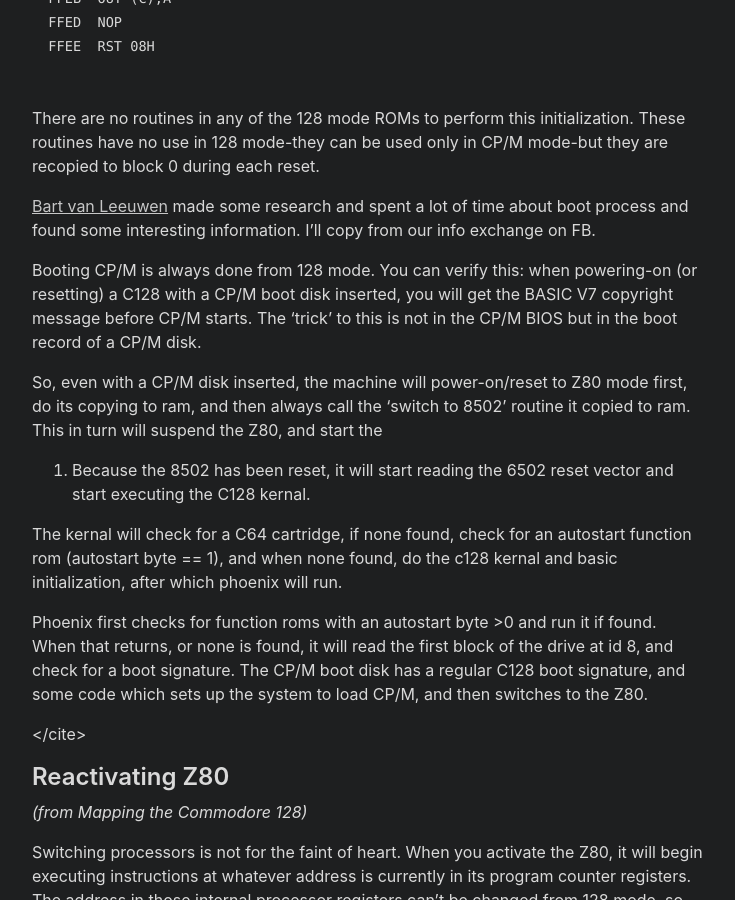
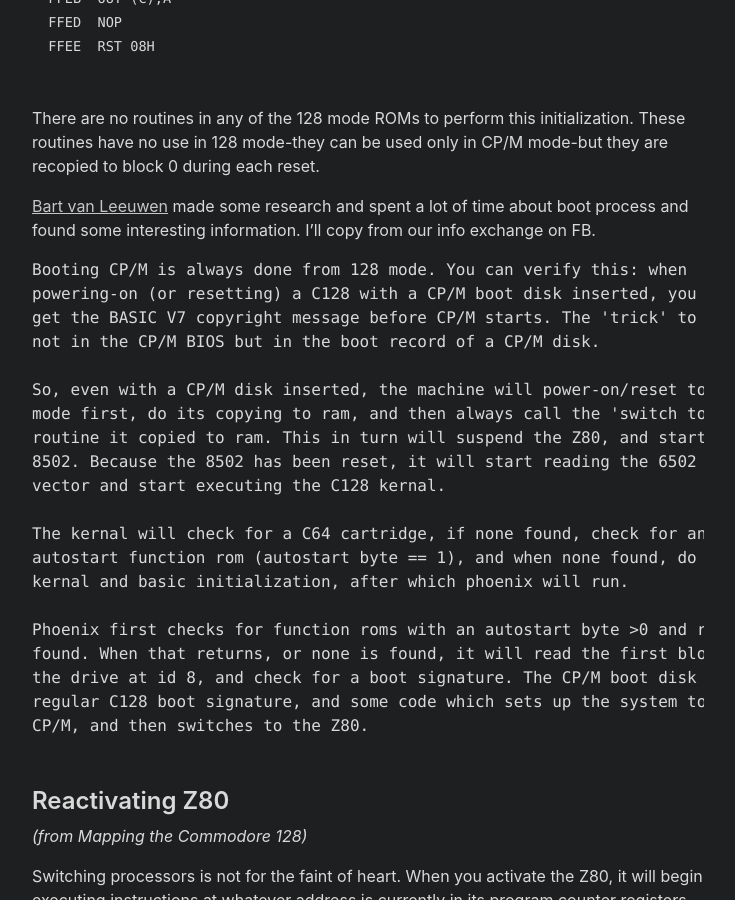
Before and after one commit to intoinside/intoinside.github.io, a Jekyll site: the page built from _posts/2023-07-07-running-z80.md, in a window 1280 px wide and 900 px high, scrolled down 1073 px. Shown: the whole window, without its empty margins (272-1007 px from the left). Built offline with Jekyll 4.4.1, drawn with Linux system fonts in a browser that asks for light colours.

Commit message:
Fix style

```diff
--- a/_posts/2023-07-07-running-z80.md
+++ b/_posts/2023-07-07-running-z80.md
@@ -58,8 +58,7 @@
 spent a lot of time about boot process and found some interesting information.
 I'll copy from our info exchange on FB.
 
-<cite>
-
+<pre>
 Booting CP/M is always done from 128 mode. You can verify this: when
 powering-on (or resetting) a C128 with a CP/M boot disk inserted, you will
 get the BASIC V7 copyright message before CP/M starts. The 'trick' to this is
@@ -80,8 +79,7 @@
 the drive at id 8, and check for a boot signature. The CP/M boot disk has a
 regular C128 boot signature, and some code which sets up the system to load
 CP/M, and then switches to the Z80.
-
-</cite>
+</pre>
 
 ## Reactivating Z80
 
```
